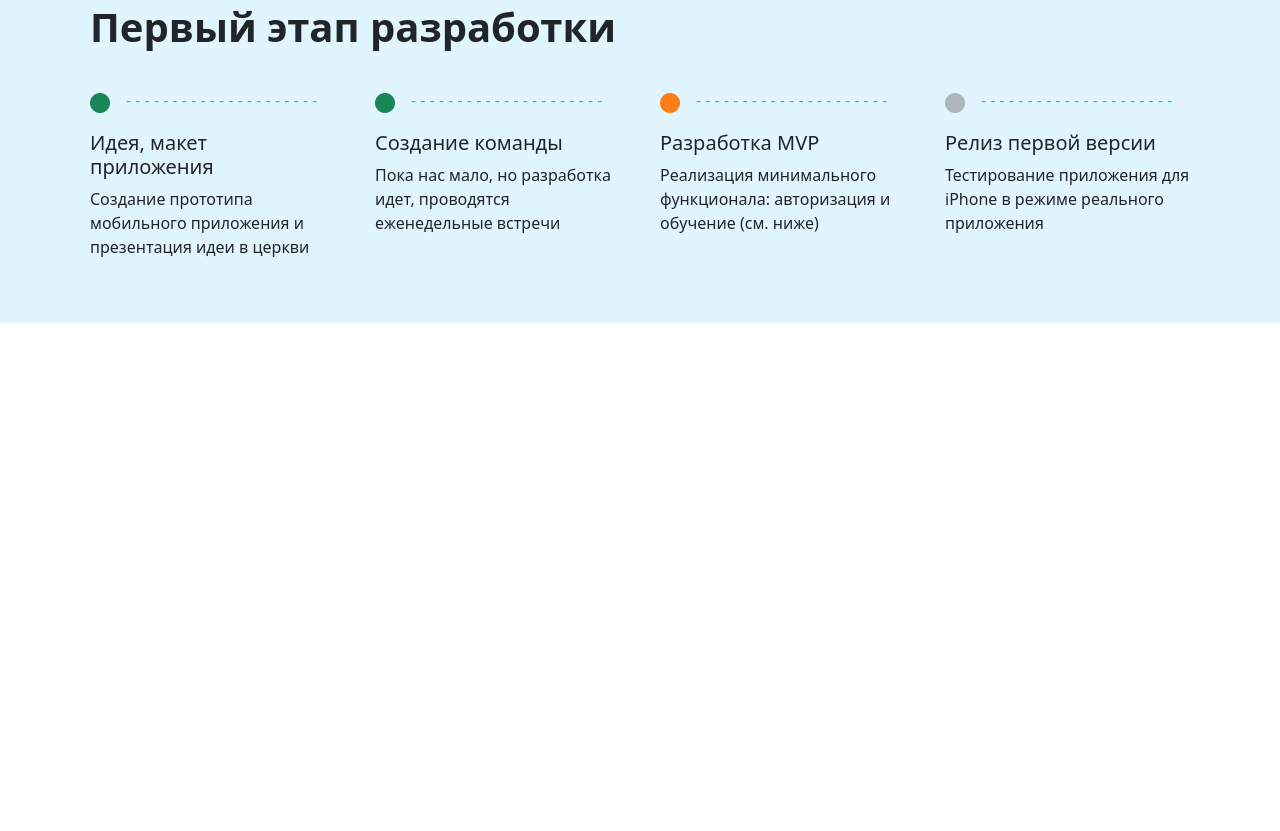
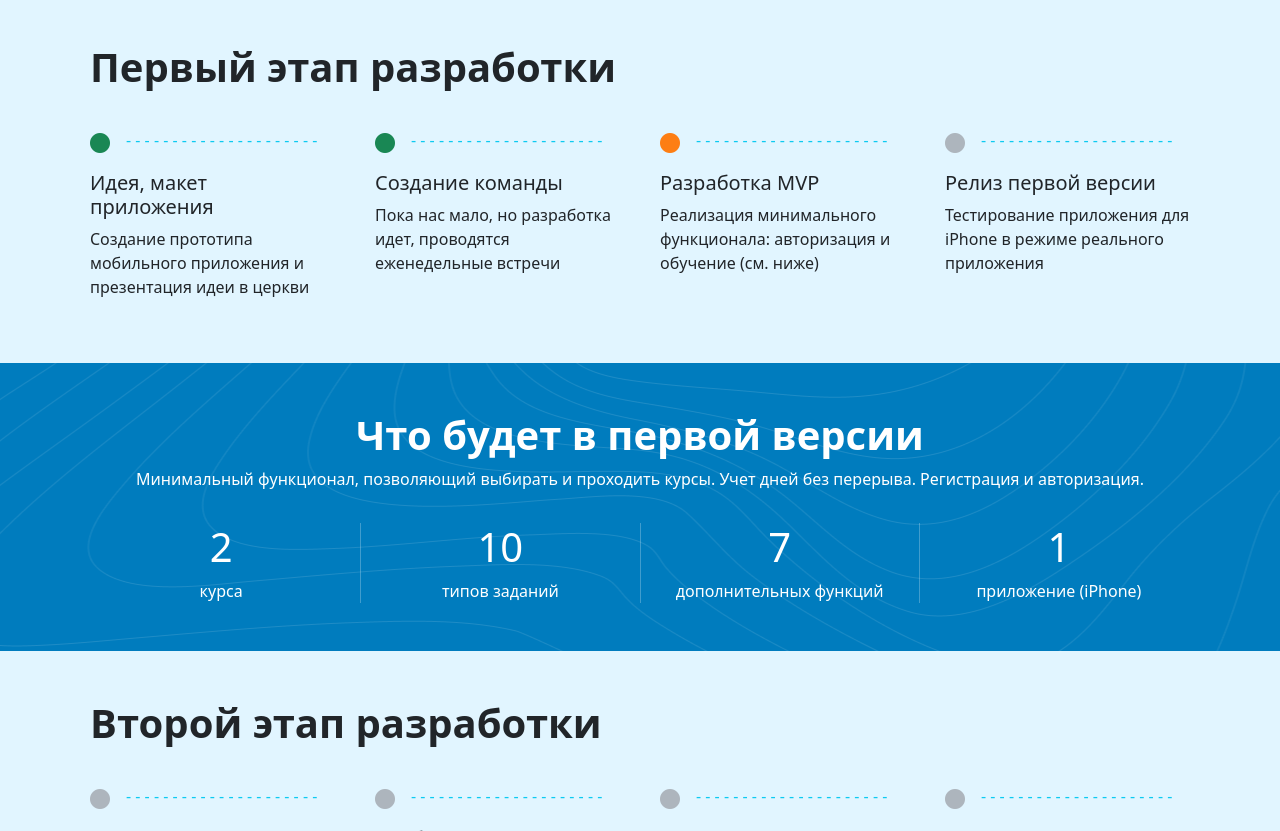
Before and after one commit to MariaPaypoint/sep-site-dev, a website: page index.html in a window 1280 px wide. Shown: the part 1969-2800 px from the top of the page. Before the commit the page ends 2292 px from the top, so only its background shows below. Drawn offline with nearby package versions, Linux system fonts and the light colour scheme.

Commit message:
continue development

```diff
--- /dev/null
+++ b/html/index/first_version.html
@@ -0,0 +1,65 @@
+<div class="container-fluid" style="color: white; background-color: #007CBE; background-image: url(img/illustrations/bg_blue.png); background-position: center;">
+  <div class="container">
+    <figure class="text-center pt-5">
+      <h1 class="fw-bold display-6">Что будет в первой версии</h1>
+      <p>
+        Минимальный функционал, позволяющий выбирать и проходить курсы.
+        Учет дней без перерыва. Регистрация и авторизация.
+      </p>
+    </figure>
+
+    <div
+      class="d-flex flex-column flex-md-row pb-5 pt-3"
+    >
+      <div class="col text-center">
+        <div class="d-flex flex-row flex-md-column justify-content-center">
+          <div>
+            <h1>2</h1>
+          </div>
+          <div class="p-2 p-md-0">
+            курса
+          </div>
+        </div>
+      </div>
+
+      <div class="vr d-none d-md-block"></div>
+
+      <div class="col text-center">
+        <div class="d-flex flex-row flex-md-column justify-content-center">
+          <div>
+            <h1>10</h1>
+          </div>
+          <div class="p-2 p-md-0">
+            типов заданий
+          </div>
+        </div>
+      </div>
+
+      <div class="vr d-none d-md-block"></div>
+
+      <div class="col text-center">
+        <div class="d-flex flex-row flex-md-column justify-content-center">
+          <div>
+            <h1>7</h1>
+          </div>
+          <div class="p-2 p-md-0">
+            дополнительных функций
+          </div>
+        </div>
+      </div>
+
+      <div class="vr d-none d-md-block"></div>
+
+      <div class="col text-center">
+        <div class="d-flex flex-row flex-md-column justify-content-center">
+          <div>
+            <h1>1</h1>
+          </div>
+          <div class="p-2 p-md-0">
+            приложение (iPhone)
+          </div>
+        </div>
+      </div>
+    </div>
+  </div>
+</div>
--- a/html/index/hero.html
+++ b/html/index/hero.html
@@ -1,5 +1,5 @@
 <div class="row align-items-center">
-  <div class="col text-left">
+  <div class="col text-left pb-0 pb-md-5">
     <h1 class="fw-bold display-4">
       Сообщество создания <br />
       Christian Education Platform
--- a/html/index/how_help.html
+++ b/html/index/how_help.html
@@ -1,5 +1,8 @@
 <figure class="text-center pt-5">
   <h1 class="fw-bold display-6">Как приложение поможет КДЖ?</h1>
+  <p>
+    КДЖ = Качественная Духовная Жизнь.
+  </p>
   <p>
     Приложение - это дополнительный инструмент, <br />который позволяет
     организовать изучение Библии, молитву и тематическое онлайн-обсуждение.
--- /dev/null
+++ b/html/index/step2.html
@@ -0,0 +1,88 @@
+<div class="container-fluid" style="background-color: #e1f5ff">
+  <div class="container">
+    <figure class="text-left pt-5 p-2">
+      <h1 class="fw-bold display-6">Второй этап разработки</h1>
+    </figure>
+
+    <div
+      class="row align-items-top row-cols-1 row-cols-md-2 row-cols-lg-4 pb-5"
+    >
+      <div class="col text-left">
+        <div class="d-flex flex-column mb-3">
+          <div class="p-2 d-flex">
+            <i class="bi bi-circle-fill gray-500 h5"></i>
+            <div
+              class="flex-fill mx-3 overflow-hidden h4 step_line"
+              style="height: 1rem; font-size: 1rem"
+            >
+              - - - - - - - - - - - - - - - - - - - - - - - - - - - - - - - - -
+              - - - - - - - - - - - - - - - - - - - - - - - - - - - - - - - - -
+            </div>
+          </div>
+          <div class="h5 px-2">Фиксы и поддержка</div>
+          <div class="px-2">
+            Исправление багов и мелких недочетов.
+          </div>
+        </div>
+      </div>
+
+      <div class="col text-left">
+        <div class="d-flex flex-column mb-3">
+          <div class="p-2 d-flex">
+            <i class="bi bi-circle-fill gray-500 h5"></i>
+            <div
+              class="flex-fill mx-3 overflow-hidden h4 step_line"
+              style="height: 1rem; font-size: 1rem"
+            >
+              - - - - - - - - - - - - - - - - - - - - - - - - - - - - - - - - -
+              - - - - - - - - - - - - - - - - - - - - - - - - - - - - - - - - -
+            </div>
+          </div>
+          <div class="h5 px-2">Сообщества
+          </div>
+          <div class="px-2">
+            Создание группы церкви, вступление в сообщество участников.
+          </div>
+        </div>
+      </div>
+
+      <div class="col text-left">
+        <div class="d-flex flex-column mb-3">
+          <div class="p-2 d-flex">
+            <i class="bi bi-circle-fill gray-500 h5"></i>
+            <div
+              class="flex-fill mx-3 overflow-hidden h4 step_line"
+              style="height: 1rem; font-size: 1rem"
+            >
+              - - - - - - - - - - - - - - - - - - - - - - - - - - - - - - - - -
+              - - - - - - - - - - - - - - - - - - - - - - - - - - - - - - - - -
+            </div>
+          </div>
+          <div class="h5 px-2">Редактор курсов</div>
+          <div class="px-2">
+            Возможность сторонним авторам создавать курсы в визуальном редакторе.
+          </div>
+        </div>
+      </div>
+
+      <div class="col text-left">
+        <div class="d-flex flex-column mb-3">
+          <div class="p-2 d-flex">
+            <i class="bi bi-circle-fill gray-500 h5"></i>
+            <div
+              class="flex-fill mx-3 overflow-hidden h4 step_line"
+              style="height: 1rem; font-size: 1rem"
+            >
+              - - - - - - - - - - - - - - - - - - - - - - - - - - - - - - - - -
+              - - - - - - - - - - - - - - - - - - - - - - - - - - - - - - - - -
+            </div>
+          </div>
+          <div class="h5 px-2">Новые идеи</div>
+          <div class="px-2">
+            Идей много, были бы силы, время и возможности для их реализации
+          </div>
+        </div>
+      </div>
+    </div>
+  </div>
+</div>
--- a/index.html
+++ b/index.html
@@ -30,6 +30,8 @@
 
     <div w3-include-html="html/index/prototype.html"></div>
     <div w3-include-html="html/index/step1.html"></div>
+    <div w3-include-html="html/index/first_version.html"></div>
+    <div w3-include-html="html/index/step2.html"></div>
 
     <script
       src="https://cdn.jsdelivr.net/npm/bootstrap@5.3.0-alpha1/dist/js/bootstrap.bundle.min.js"
```
Also changed, not shown: style/themed-bootstrap.scss (+6 -3 lines), README.md (added), img/illustrations/bg_blue.png (added), style/themed-bootstrap.css, 2 other files.
